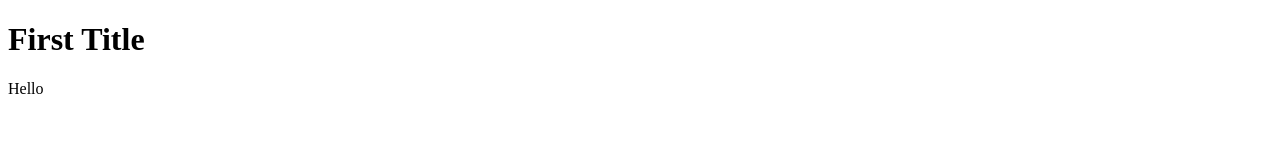
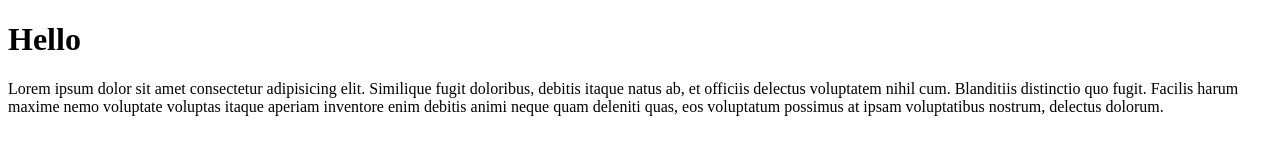
Before and after one commit to sahilhasan00/first-projects, a plain HTML site: page index.html in a window 1280 px wide. Drawn offline with Linux system fonts and the light colour scheme.

Commit message:
Both tag changes

```diff
--- a/index.html
+++ b/index.html
@@ -7,7 +7,9 @@
     <title>Document</title>
 </head>
 <body>
-    <h1>First Title</h1>
-    <p>Hello</p>
+
+    <h1>Hello</h1>
+    <p>Lorem ipsum dolor sit amet consectetur adipisicing elit. Similique fugit doloribus, debitis itaque natus ab, et officiis delectus voluptatem nihil cum. Blanditiis distinctio quo fugit. Facilis harum maxime nemo voluptate voluptas itaque aperiam inventore enim debitis animi neque quam deleniti quas, eos voluptatum possimus at ipsam voluptatibus nostrum, delectus dolorum.</p>
+
 </body>
 </html>
```
